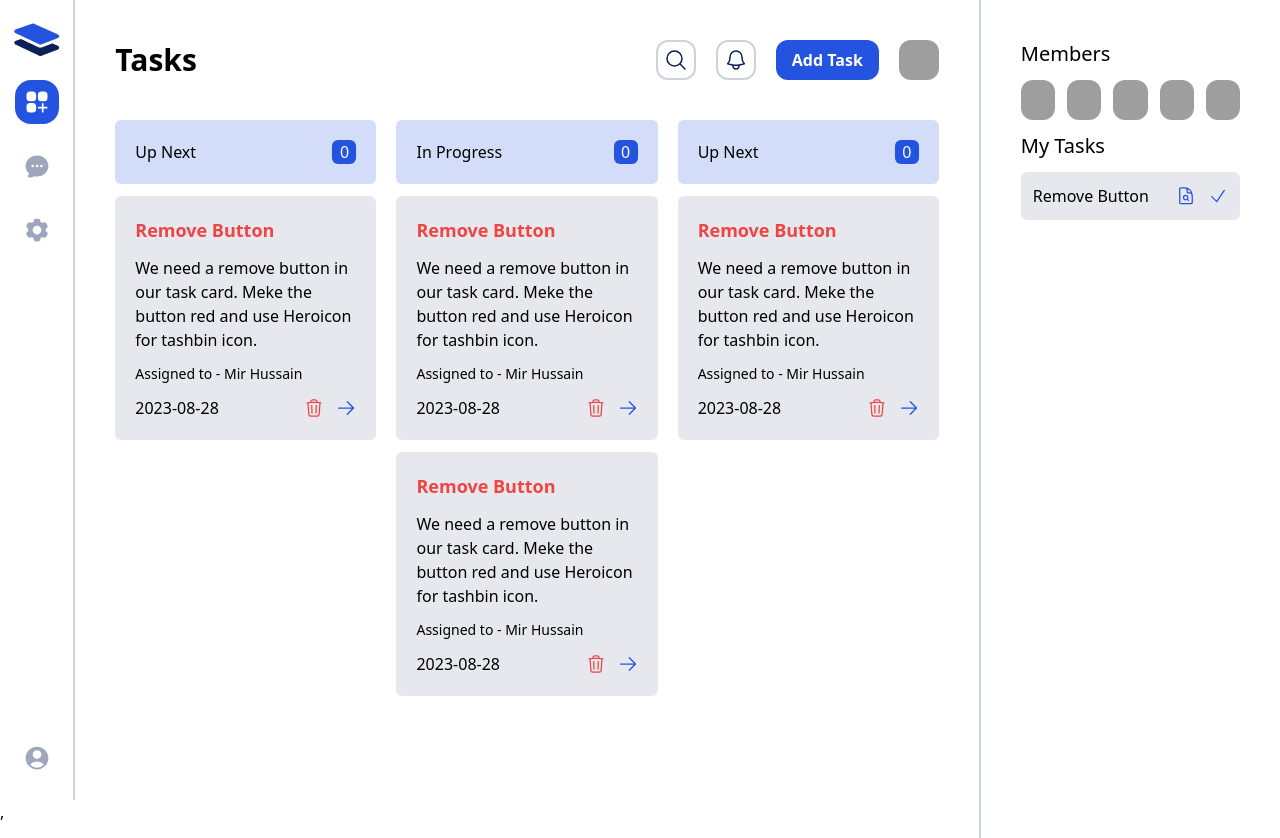
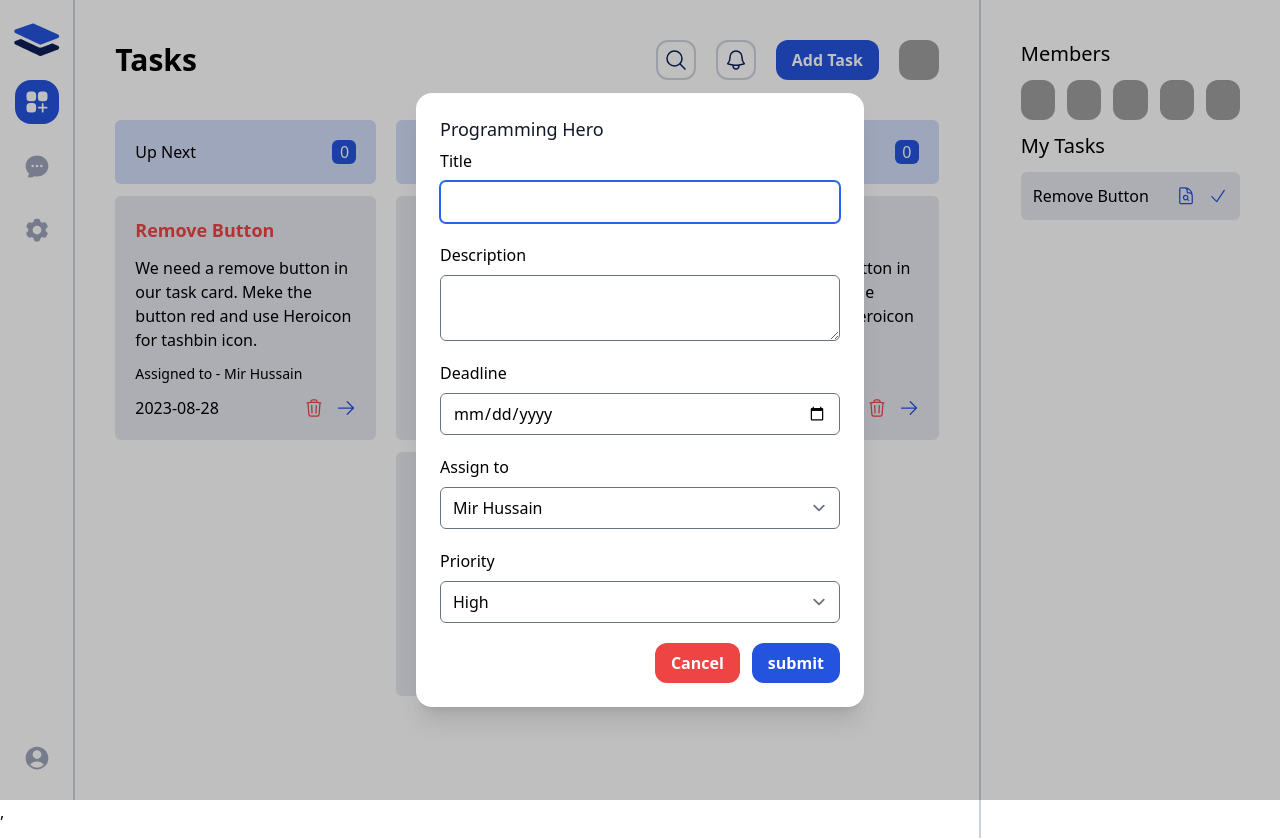
Before and after one commit to Abdullah149081/taskmaster, a React (Vite) app: page / in a window 1280 px wide. Both pictures are taken after a click on the button "Add Task". Shown: the top 838 px of the page. Built offline with nearby package versions, Linux system fonts and the light colour scheme; grey boxes are pictures that could not be loaded.

Commit message:
tasks add modal

```diff
--- /dev/null
+++ b/src/components/tasks/AddTaskModal.jsx
@@ -0,0 +1,110 @@
+import { useForm } from "react-hook-form";
+import Modal from "../ui/Modal";
+
+const AddTaskModal = ({ isOpen, togglerOpen }) => {
+  const { register, handleSubmit, reset } = useForm();
+
+  const onCancel = () => {
+    reset();
+    togglerOpen(false);
+  };
+
+  const onSubmit = (data) => {
+    console.log(data);
+    reset();
+  };
+
+  return (
+    <Modal isOpen={isOpen} togglerOpen={togglerOpen} title="Programming Hero">
+      <form onSubmit={handleSubmit(onSubmit)}>
+        <div className="mb-5 flex flex-col">
+          <label htmlFor="title" className="mb-2">
+            Title
+          </label>
+          <input
+            className="w-full rounded-md"
+            type="text"
+            id="title"
+            {...register("title")}
+          />
+        </div>
+        <div className="mb-5 flex flex-col">
+          <label htmlFor="title" className="mb-2">
+            Description
+          </label>
+          <textarea
+            className="w-full rounded-md"
+            type="text"
+            id="description"
+            {...register("description")}
+          />
+        </div>
+        <div className="mb-5 flex flex-col">
+          <label htmlFor="title" className="mb-2">
+            Deadline
+          </label>
+          <input
+            className="w-full rounded-md"
+            type="date"
+            id="date"
+            {...register("date")}
+          />
+        </div>
+        <div className="mb-5 flex flex-col">
+          <label htmlFor="title" className="mb-2">
+            Assign to
+          </label>
+          <select
+            className="w-full rounded-md"
+            id="assignedTo"
+            {...register("assignedTo")}
+          >
+            <option value="Mir Hussain">Mir Hussain</option>
+            <option value="Mezba Abedin">Mezba Abedin</option>
+            <option value="Nahid Hasan">Nahid Hasan</option>
+            <option value="Mizanur Rahman">Mizanur Rahman</option>
+            <option value="Tanmoy Parvez">Tanmoy Parvez</option>
+            <option value="Fahim Ahmed Firoz">Fahim Ahmed Firoz</option>
+            <option value="Rahatul Islam">Rahatul Islam</option>
+            <option value="Samin Israr Ravi">Samin Israr Ravi</option>
+            <option value="Mehedi Anik">Mehedi Anik</option>
+            <option value="Ehtisam Haq">Ehtisam Haq</option>
+            <option value="Anisur Rahman">Anisur Rahman</option>
+            <option value="Muktadir Hasan">Muktadir Hasan</option>
+            <option value="Masud Alam">Masud Alam</option>
+          </select>
+        </div>
+        <div className="mb-5 flex flex-col">
+          <label htmlFor="title" className="mb-2">
+            Priority
+          </label>
+          <select
+            className="w-full rounded-md"
+            id="priority"
+            {...register("priority")}
+          >
+            <option defaultValue value="high">
+              High
+            </option>
+            <option value="medium">Medium</option>
+            <option value="low">Low</option>
+          </select>
+        </div>
+        <div className="flex justify-end gap-3">
+          <button
+            onClick={() => onCancel()}
+            type="button"
+            className="btn btn-danger "
+          >
+            Cancel
+          </button>
+          <button type="submit" className="btn btn-primary ">
+            submit
+          </button>
+        </div>
+      </form>
+    </Modal>
+  );
+};
+
+export default AddTaskModal;
--- /dev/null
+++ b/src/components/ui/Modal.jsx
@@ -0,0 +1,52 @@
+import { Dialog, Transition } from "@headlessui/react";
+import { Fragment } from "react";
+
+export default function Modal({ isOpen, togglerOpen, title, children }) {
+  function closeModal() {
+    togglerOpen(false);
+  }
+
+  return (
+    <>
+      <Transition appear show={isOpen} as={Fragment}>
+        <Dialog as="div" className="relative z-10" onClose={closeModal}>
+          <Transition.Child
+            as={Fragment}
+            enter="ease-out duration-300"
+            enterFrom="opacity-0"
+            enterTo="opacity-100"
+            leave="ease-in duration-200"
+            leaveFrom="opacity-100"
+            leaveTo="opacity-0"
+          >
+            <div className="fixed inset-0 bg-black bg-opacity-25" />
+          </Transition.Child>
+
+          <div className="fixed inset-0 overflow-y-auto">
+            <div className="flex min-h-full items-center justify-center p-4 text-center">
+              <Transition.Child
+                as={Fragment}
+                enter="ease-out duration-300"
+                enterFrom="opacity-0 scale-95"
+                enterTo="opacity-100 scale-100"
+                leave="ease-in duration-200"
+                leaveFrom="opacity-100 scale-100"
+                leaveTo="opacity-0 scale-95"
+              >
+                <Dialog.Panel className="w-full max-w-md transform overflow-hidden rounded-2xl bg-white p-6 text-left align-middle shadow-xl transition-all">
+                  <Dialog.Title
+                    as="h3"
+                    className="text-lg font-medium leading-6 text-gray-900"
+                  >
+                    {title}
+                  </Dialog.Title>
+                  <div className="mt-2">{children}</div>
+                </Dialog.Panel>
+              </Transition.Child>
+            </div>
+          </div>
+        </Dialog>
+      </Transition>
+    </>
+  );
+}
--- a/src/pages/Tasks.jsx
+++ b/src/pages/Tasks.jsx
@@ -1,8 +1,16 @@
 import { BellIcon, MagnifyingGlassIcon } from "@heroicons/react/24/outline";
+import { useCallback, useState } from "react";
 import MyTasks from "../components/tasks/MyTasks";
 import TaskCard from "../components/tasks/TaskCard";
+import AddTaskModal from "../components/tasks/AddTaskModal";
 
 const Tasks = () => {
+  const [isOpen, setIsOpen] = useState(false);
+
+  const togglerOpen = useCallback(() => {
+    setIsOpen((value) => !value);
+  }, []);
+
   return (
     <div className="grid h-screen grid-cols-12">
       <div className="col-span-9 px-10 pt-10">
@@ -17,7 +25,10 @@ const Tasks = () => {
             <button className="grid h-10 w-10 place-content-center rounded-xl border-2 border-secondary/20 text-secondary transition-all hover:border-primary hover:bg-primary hover:text-white">
               <BellIcon className="h-6 w-6" />
             </button>
-            <button className="btn btn-primary">Add Task</button>
+            <button onClick={togglerOpen} className="btn btn-primary">
+              Add Task
+            </button>
+            <AddTaskModal isOpen={isOpen} togglerOpen={togglerOpen} />
             <div className="h-10 w-10 overflow-hidden rounded-xl">
               <img
                 src="https://images.unsplash.com/photo-1528892952291-009c663ce843?ixlib=rb-4.0.3&ixid=M3wxMjA3fDB8MHxwaG90by1wYWdlfHx8fGVufDB8fHx8fA%3D%3D&auto=format&fit=crop&w=644&q=80"
```
